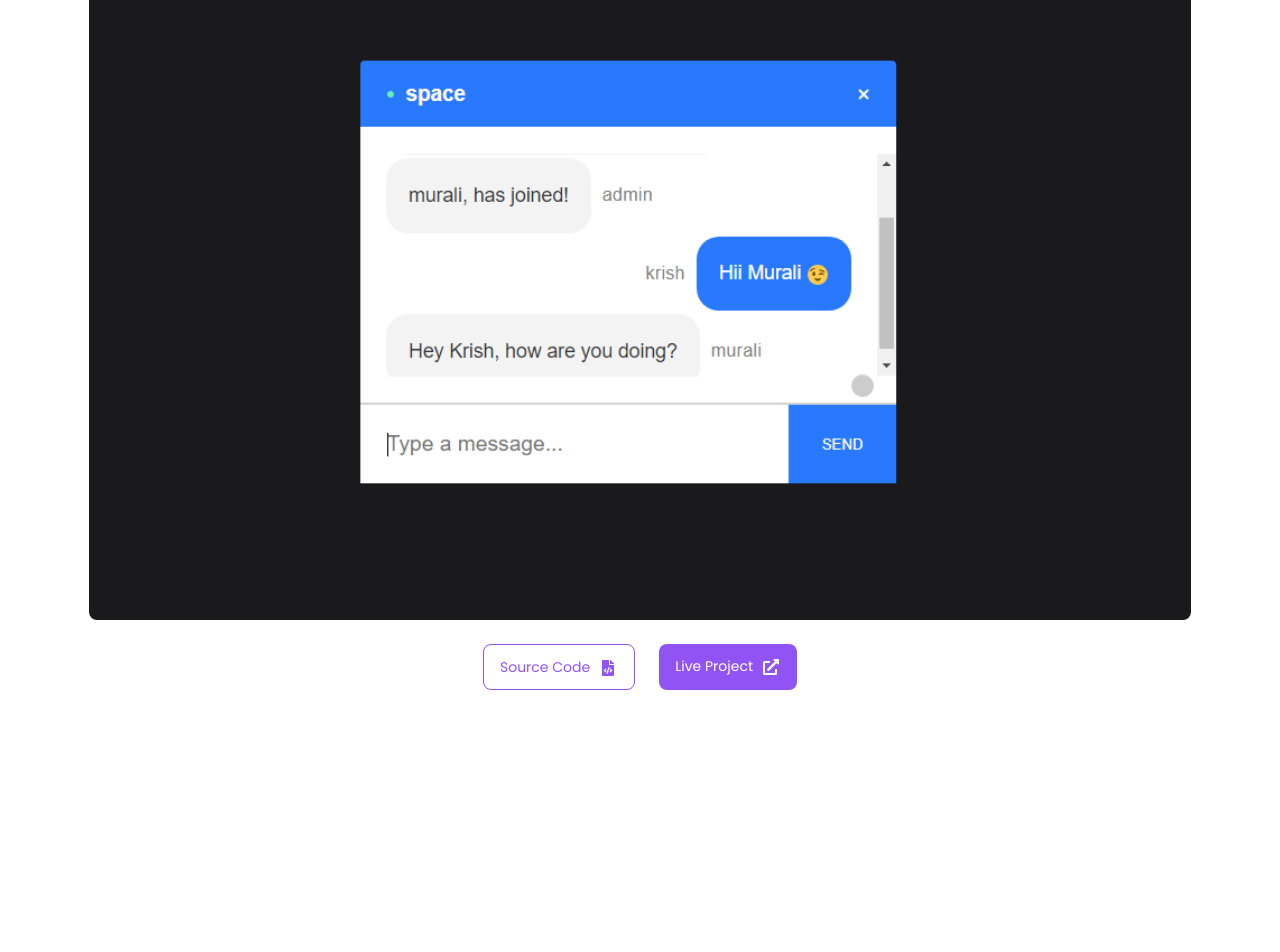
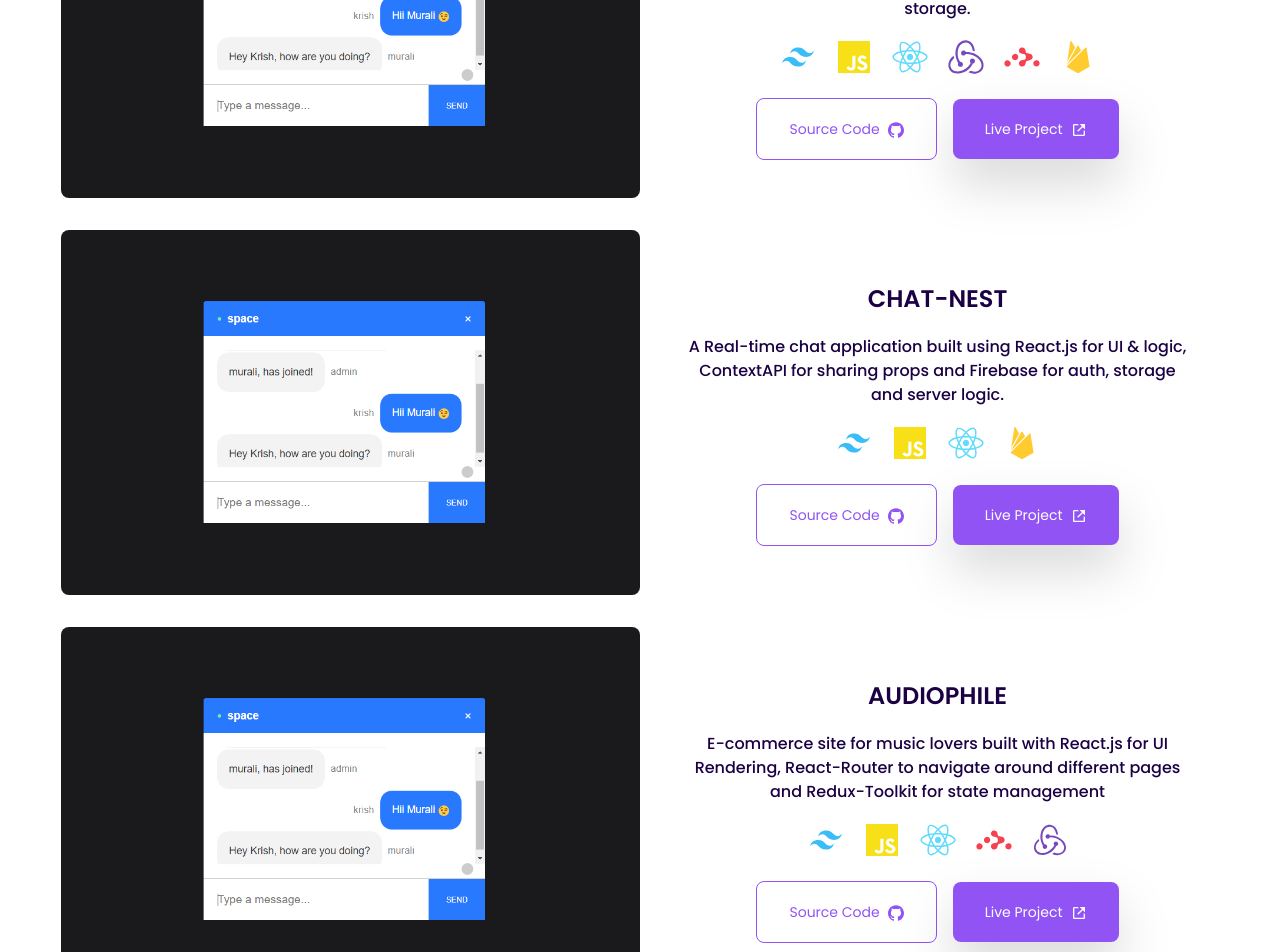
Before and after one commit to krish-98/muralikrishnan-portfolio, a React (Create React App) app: page / in a window 1280 px wide. Shown: the part 2400-3352 px from the top of the page. Before the commit the page ends 3142 px from the top, so only its background shows below. Built offline with nearby package versions, Linux system fonts and the light colour scheme.

Commit message:
project section added

```diff
--- a/src/components/Portfolio.jsx
+++ b/src/components/Portfolio.jsx
@@ -1,38 +1,179 @@
 import React from "react"
 import Chat from "../assets/chat.jpg"
-import { FaFileCode, FaExternalLinkAlt } from "react-icons/fa"
+import { BiLinkExternal } from "react-icons/bi"
+import { FaReact } from "react-icons/fa"
+import {
+  SiJavascript,
+  SiFirebase,
+  SiTailwindcss,
+  SiGithub,
+} from "react-icons/si"
+import { SiReactrouter, SiRedux } from "react-icons/si"
 
 const Portfolio = () => {
   return (
-    <div id="portfolio" className="flex flex-col items-center gap-12">
-      <h2 className="text-3xl font-semibold tracking-wide uppercase my-4 lg:text-4xl">
+    <div id="portfolio">
+      <h2 className="text-center text-3xl font-semibold tracking-wide uppercase my-6 lg:my-16 lg:text-4xl">
         Portfolio
       </h2>
 
       {/* Project - 1 */}
-      <div className="flex flex-col gap-3 mb-10">
-        <h3 className="text-xl font-semibold uppercase">Chat-Nest</h3>
-        <p>
-          A Real-time chat application built using React.js for UI & logic,
-          ContextAPI for sharing props and Firebase for auth, storage and server
-          logic.
+      <div className="flex flex-col gap-4 my-8 lg:flex-row">
+        {/* Project sceernshot */}
+        <img className="rounded-lg lg:w-[50%]" src={Chat} alt="project cover" />
+
+        {/* Project desc */}
+        <div className="flex flex-col gap-3 md:gap-5 md:items-center lg:self-center">
+          <h3 className="text-xl font-semibold uppercase md:text-2xl">City</h3>
+          <p className="text-[.9rem] md:text-base font-medium md:w-[90%] md:mx-auto md:text-center">
+            An online food ordering application built using Tailwind CSS,
+            React.js for UI Rendering along with Redux-Toolkit for state
+            management and Firebase for user authentication and cloud-storage.
           </p>
-        <img className="rounded-lg" src={Chat} alt="project cover" />
-        <div className="flex gap-6 my-3 md:justify-center">
+
+          {/* Tech stack */}
+          <div className="flex items-center gap-2 mb-2">
+            <span>
+              <SiTailwindcss className="w-12 h-8 text-[#38bdf8] hover:scale-110 hover:shadow-primary transition-all ease-in-out duration-300" />
+            </span>
+            <span>
+              <SiJavascript className="w-12 h-8 text-[#f7e018] hover:scale-110 hover:shadow-primary transition-all ease-in-out duration-300" />
+            </span>
+            <span>
+              <FaReact className="w-12 h-8 text-[#61dbfb] flex scale-110 hover:shadow-primary transition-all ease-in-out duration-300" />
+            </span>
+            <span>
+              <SiRedux className="w-12 h-8 text-[#764abc] flex scale-110 hover:shadow-primary transition-all ease-in-out duration-300" />
+            </span>
+            <span>
+              <SiReactrouter className="w-12 h-8 text-[#f44250] flex scale-110 hover:shadow-primary transition-all ease-in-out duration-300" />
+            </span>
+            <span>
+              <SiFirebase className="w-12 h-8 text-[#ffcb2e] hover:scale-110 hover:shadow-primary transition-all ease-in-out duration-300" />
+            </span>
+          </div>
+
+          <div className="my-4">
             <a
-            className="bg-white px-4 py-3 text-primary border border-primary rounded-lg text-sm"
-            href=""
+              className="text-sm bg-white px-4 py-3 text-primary border border-primary rounded-lg mr-4 md:px-8 md:py-5"
+              href="#"
             >
               Source Code
-            <FaFileCode className="inline ml-2 w-5 h-4" />
+              <SiGithub className="inline ml-2 w-4 h-4" />
             </a>
             <a
-            className="bg-primary px-4 py-3 text-white rounded-lg text-sm"
-            href=""
+              className="text-sm bg-primary px-4 py-3 text-white rounded-lg md:px-8 md:py-5 drop-shadow-2xl hover:text-lightBlack hover:bg-white hover:ring-2 hover:ring-primary transition ease-in-out duration-500"
+              href="#"
             >
               Live Project
-            <FaExternalLinkAlt className="inline ml-2 w-5 h-4" />
+              <BiLinkExternal className="inline ml-2 w-4 h-4" />
             </a>
+          </div>
+        </div>
+      </div>
+
+      {/* Project - 2 */}
+      <div className="flex flex-col gap-4 my-8 lg:flex-row">
+        {/* Project sceernshot */}
+        <img className="rounded-lg lg:w-[50%]" src={Chat} alt="project cover" />
+
+        {/* Project desc */}
+        <div className="flex flex-col gap-3 md:gap-5 md:items-center lg:self-center">
+          <h3 className="text-xl font-semibold uppercase md:text-2xl">
+            Chat-Nest
+          </h3>
+          <p className="text-[.9rem] md:text-base font-medium md:w-[90%] md:mx-auto md:text-center">
+            A Real-time chat application built using React.js for UI & logic,
+            ContextAPI for sharing props and Firebase for auth, storage and
+            server logic.
+          </p>
+
+          {/* Tech stack */}
+          <div className="flex items-center gap-2 mb-2">
+            <span>
+              <SiTailwindcss className="w-12 h-8 text-[#38bdf8] hover:scale-110 hover:shadow-primary transition-all ease-in-out duration-300" />
+            </span>
+            <span>
+              <SiJavascript className="w-12 h-8 text-[#f7e018] hover:scale-110 hover:shadow-primary transition-all ease-in-out duration-300" />
+            </span>
+            <span>
+              <FaReact className="w-12 h-8 text-[#61dbfb] flex scale-110 hover:shadow-primary transition-all ease-in-out duration-300" />
+            </span>
+            <span>
+              <SiFirebase className="w-12 h-8 text-[#ffcb2e] hover:scale-110 hover:shadow-primary transition-all ease-in-out duration-300" />
+            </span>
+          </div>
+
+          <div className="my-4">
+            <a
+              className="text-sm bg-white px-4 py-3 text-primary border border-primary rounded-lg mr-4 md:px-8 md:py-5"
+              href="#"
+            >
+              Source Code
+              <SiGithub className="inline ml-2 w-4 h-4" />
+            </a>
+            <a
+              className="text-sm bg-primary px-4 py-3 text-white rounded-lg md:px-8 md:py-5 drop-shadow-2xl hover:text-lightBlack hover:bg-white hover:ring-2 hover:ring-primary transition ease-in-out duration-500"
+              href="#"
+            >
+              Live Project
+              <BiLinkExternal className="inline ml-2 w-4 h-4" />
+            </a>
+          </div>
+        </div>
+      </div>
+
+      {/* Project - 3 */}
+      <div className="flex flex-col gap-4 my-8 lg:flex-row">
+        {/* Project sceernshot */}
+        <img className="rounded-lg lg:w-[50%]" src={Chat} alt="project cover" />
+
+        {/* Project desc */}
+        <div className="flex flex-col gap-3 md:gap-5 md:items-center lg:self-center">
+          <h3 className="text-xl font-semibold uppercase md:text-2xl">
+            Audiophile
+          </h3>
+          <p className="text-[.9rem] md:text-base font-medium md:w-[90%] md:mx-auto md:text-center">
+            E-commerce site for music lovers built with React.js for UI
+            Rendering, React-Router to navigate around different pages and
+            Redux-Toolkit for state management
+          </p>
+
+          {/* Tech stack */}
+          <div className="flex items-center gap-2 mb-2">
+            <span>
+              <SiTailwindcss className="w-12 h-8 text-[#38bdf8] hover:scale-110 hover:shadow-primary transition-all ease-in-out duration-300" />
+            </span>
+            <span>
+              <SiJavascript className="w-12 h-8 text-[#f7e018] hover:scale-110 hover:shadow-primary transition-all ease-in-out duration-300" />
+            </span>
+            <span>
+              <FaReact className="w-12 h-8 text-[#61dbfb] flex scale-110 hover:shadow-primary transition-all ease-in-out duration-300" />
+            </span>
+            <span>
+              <SiReactrouter className="w-12 h-8 text-[#f44250] flex scale-110 hover:shadow-primary transition-all ease-in-out duration-300" />
+            </span>
+            <span>
+              <SiRedux className="w-12 h-8 text-[#764abc] hover:scale-110 hover:shadow-primary transition-all ease-in-out duration-300" />
+            </span>
+          </div>
+
+          <div className="my-4">
+            <a
+              className="text-sm bg-white px-4 py-3 text-primary border border-primary rounded-lg mr-4 md:px-8 md:py-5"
+              href="#"
+            >
+              Source Code
+              <SiGithub className="inline ml-2 w-4 h-4" />
+            </a>
+            <a
+              className="text-sm bg-primary px-4 py-3 text-white rounded-lg md:px-8 md:py-5 drop-shadow-2xl hover:text-lightBlack hover:bg-white hover:ring-2 hover:ring-primary transition ease-in-out duration-500"
+              href="#"
+            >
+              Live Project
+              <BiLinkExternal className="inline ml-2 w-4 h-4" />
+            </a>
+          </div>
         </div>
       </div>
     </div>
```
Lines whose indentation alone changed are shown as unchanged.
